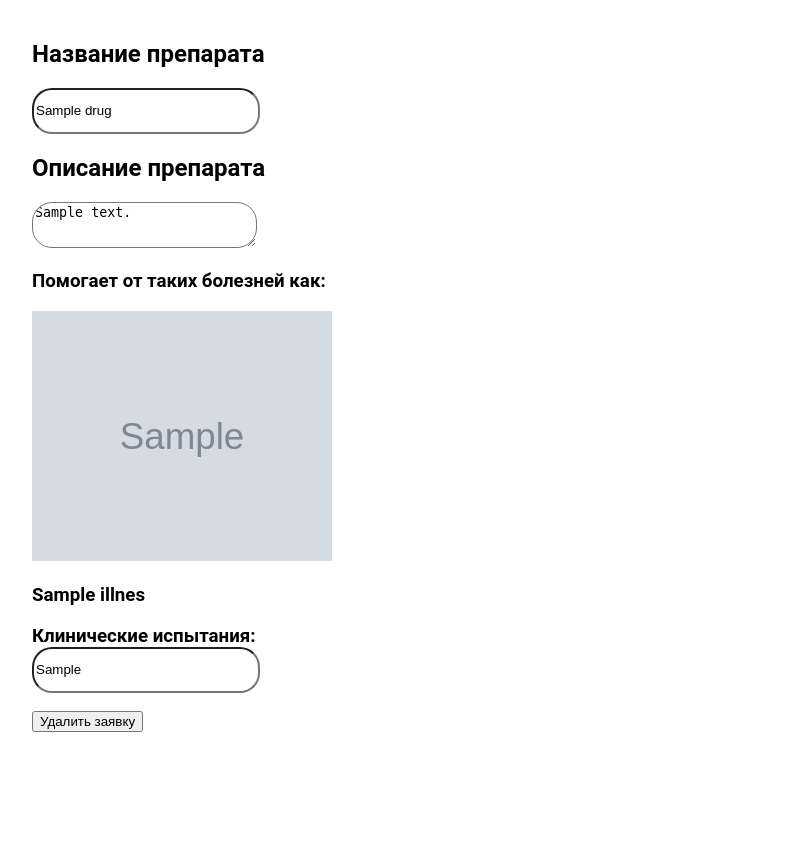
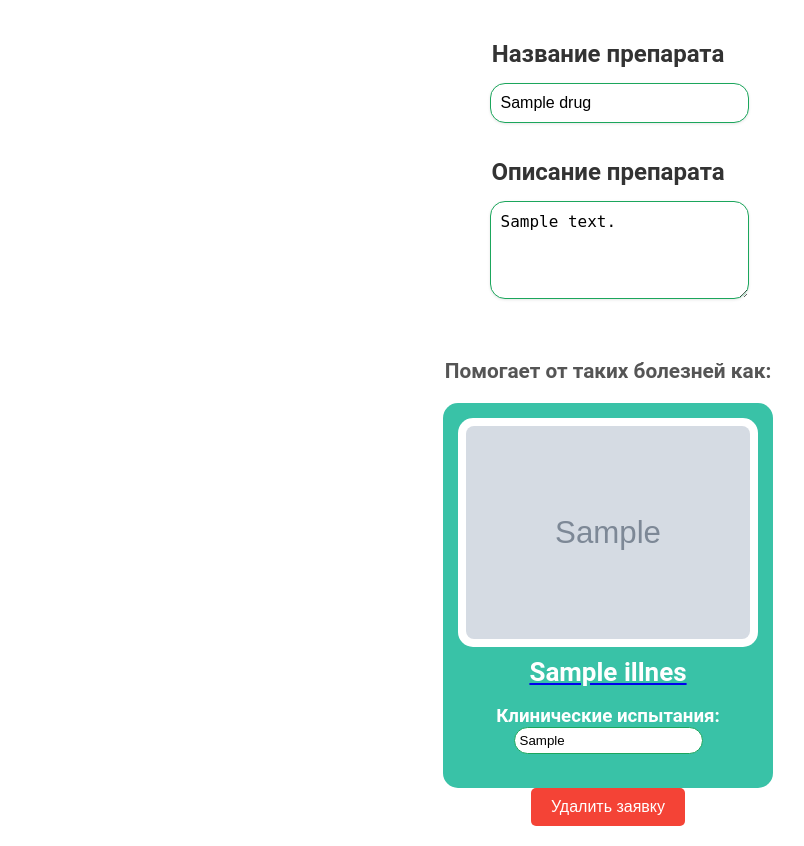
Before and after one commit to TheYolk34/web, a Django app: page /drugs/1 in a window 1280 px wide. Shown: the part 90-936 px from the top of the page, without its empty margins (32-836 px from the left). Before the commit the page ends 822 px from the top, so only its background shows below. Run offline with Django 4.2, Linux system fonts and the light colour scheme; tables that the repository leaves empty hold one stand-in row (values such as "Sample post"); grey boxes marked "Sample" are stand-in pictures.

Commit message:
доработки

```diff
--- a/pharma/app/static/css/style.css
+++ b/pharma/app/static/css/style.css
@@ -482,12 +482,14 @@ html, body {
     display: flex;
     justify-content: center;
     align-items: center;
+    object-fit: cover;
 }
 
 .disease-image {
     max-width: 100%;
-    height: auto;
+    height: 170;
     border-radius: 8px;
+    object-fit: cover;
 }
 
 .disease-title {
@@ -536,3 +538,123 @@ html, body {
 .si8 { background-color: #2fa97f; }
 .si9 { background-color: #2cbf97; }
 .si10 { background-color: #1fa481; }
+
+/* Контейнер для размещения по центру экрана */
+
+
+/* Центрирование строки */
+.drug-row.drug-center {
+    display: flex;
+    justify-content: center;
+    margin-bottom: 20px;
+}
+
+/* Ограничение ширины контента */
+.drug-col {
+    max-width: 600px;
+    width: 100%;
+}
+
+/* Заголовки */
+.drug-title {
+    font-size: 1.5rem;
+    margin-bottom: 15px;
+    color: #333;
+    text-align: center;
+}
+
+.drug-subtitle {
+    font-size: 1.3rem;
+    color: #555;
+    text-align: center;
+}
+
+/* Стили для input и textarea */
+.drug-input, .drug-textarea {
+    width: 100%;
+    padding: 10px;
+    border-radius: 20px;
+    border: 1.5px solid #00b670;
+    font-size: 16px;
+    box-shadow: 0px 1px 3px rgba(0, 0, 0, 0.1);
+    margin-bottom: 15px;
+}
+
+/* Дополнительный стиль для textarea */
+.drug-textarea {
+    resize: vertical;
+}
+
+/* Основной контейнер */
+.drug-container {
+    display: flex;
+    flex-direction: column;
+    align-items: center;
+    justify-content: center;
+    min-height: 100vh;
+    padding: 20px;
+}
+
+/* Центрирование строки */
+.drug-row.drug-center {
+    display: flex;
+    justify-content: center;
+    margin-bottom: 20px;
+}
+
+/* Колонка для текста и ввода */
+.drug-col {
+    max-width: 600px;
+    width: 100%;
+}
+
+/* Заголовки и подзаголовки */
+.drug-title {
+    font-size: 1.5rem;
+    margin-bottom: 15px;
+    color: #333;
+    text-align: center;
+}
+
+.drug-subtitle {
+    font-size: 1.3rem;
+    color: #555;
+    text-align: center;
+    margin-bottom: 20px;
+}
+
+/* Стили для input и textarea */
+.drug-input, .drug-textarea {
+    width: 100%;
+    padding: 10px;
+    border: 1px solid #1ba65c;
+    border-radius: 15px;
+    box-shadow: 0px 1px 3px rgba(0, 0, 0, 0.1);
+    margin-bottom: 15px;
+    font-size: 1rem;
+}
+
+/* Инлайн-стиль для ввода */
+.drug-input-inline {
+    display: inline-block;
+    width: auto;
+    padding: 5px;
+    border: 1px solid #1ba65c;
+    border-radius: 15px;
+}
+
+/* Стили для кнопки */
+.add-request-button.styled-button {
+    background-color: #f44336;
+    color: white;
+    padding: 10px 20px;
+    border: none;
+    border-radius: 5px;
+    cursor: pointer;
+    font-size: 1rem;
+    transition: background-color 0.3s ease;
+}
+
+.add-request-button.styled-button:hover {
+    background-color: #d32f2f;
+}
--- a/pharma/templates/drug.html
+++ b/pharma/templates/drug.html
@@ -3,43 +3,52 @@
 {% load custom_filters %}
 
 {% block content %}
-<div class="container mt-2">
-    <div class="row justify-content-center mb-4">
-        <div class="col-8 text-center">
-            <h2>Название препарата</h2>
-            <input type="text" class="form-control" id="ask-name" value="{{ drug_name }}">
-            <h2>Описание препарата</h2>
-            <textarea class="form-control" id="ask-description" rows="4">{{ drug_description }}</textarea>
+<div class="drug-container">
+    <!-- Блок с названием и описанием препарата -->
+    <div class="drug-row drug-center">
+        <div class="drug-col text-center">
+            <h2 class="drug-title">Название препарата</h2>
+            <input type="text" class="drug-input" id="ask-name" value="{{ drug_name }}">
+            <h2 class="drug-title">Описание препарата</h2>
+            <textarea class="drug-textarea" id="ask-description" rows="4">{{ drug_description }}</textarea>
         </div>
     </div>
 
-    <div class="row">
-        <div class="col-12">
-            <h3 class="text-center">Помогает от таких болезней как:</h3>
+    <!-- Подзаголовок для списка заболеваний -->
+    <div class="drug-row">
+        <div class="drug-col">
+            <h3 class="drug-subtitle">Помогает от таких болезней как:</h3>
         </div>
     </div>
 
-    <div class="row justify-content-center">
+    <!-- Карточки болезней -->
+    <div class="cards-container three-columns">
         {% for illness in selected_illnesses %}
-        <div class="col-md-4 d-flex justify-content-center mb-4">
-            <div class="card" style="width: 100%; max-width: 300px;">
-                <img src="{{ illness.photo }}" class="img-fluid rounded-start" style="width: 100%; height: 250px; object-fit: cover;" alt="...">
-                <div>
-                    <div class="card-body text-center">
-                        <h3 class="card-title">{{ illness.name }}</h3>
-                        <h3 class="card-title">
-                            Клинические испытания:
-                            <input type="text" name="result" value="{{ illness_result|index:illness.id }}" class="form-control" style="display:inline-block; width:auto;">
-                        </h3>
-                    </div>
+            <div class="disease-card si{{ forloop.counter }}">
+                <div class="disease-content text-center">
+                    <a href="{% url 'illness' illness.id %}">
+                        <!-- Изображение с белой рамкой и скругленными углами -->
+                        <div class="disease-image-container">
+                            <img src="{{ illness.photo }}" class="disease-image" alt="{{ illness.name }}">
+                        </div>
+                        <h2 class="disease-title">{{ illness.name }}</h2>
+                    </a>
+                    <!-- Поле для ввода результатов клинических испытаний -->
+                    <h3 class="card-title">
+                        Клинические испытания:
+                        <input type="text" name="result" value="{{ illness_result|index:illness.id }}" class="drug-input-inline">
+                    </h3>
                 </div>
             </div>
-        </div>
         {% endfor %}
     </div>
-    <form method="POST" action="{% url "delete_drug" drug.id %}" class="button-container">
-        {% csrf_token %}
-        <button class="del-btn">Удалить заявку</button>
-    </form>
+
+    <!-- Кнопка для удаления заявки -->
+    <div class="button-container">
+        <form method="POST" action="{% url "delete_drug" drug.id %}">
+            {% csrf_token %}
+            <button class="add-request-button styled-button">Удалить заявку</button>
+        </form>
+    </div>
 </div>
 {% endblock %}
```
